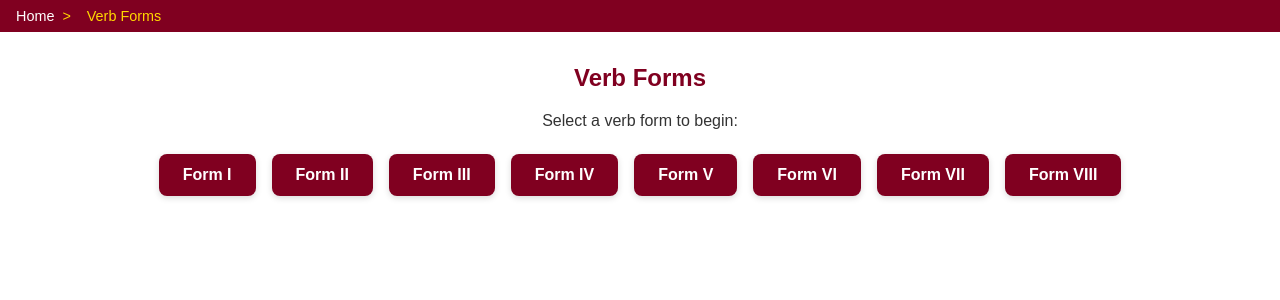
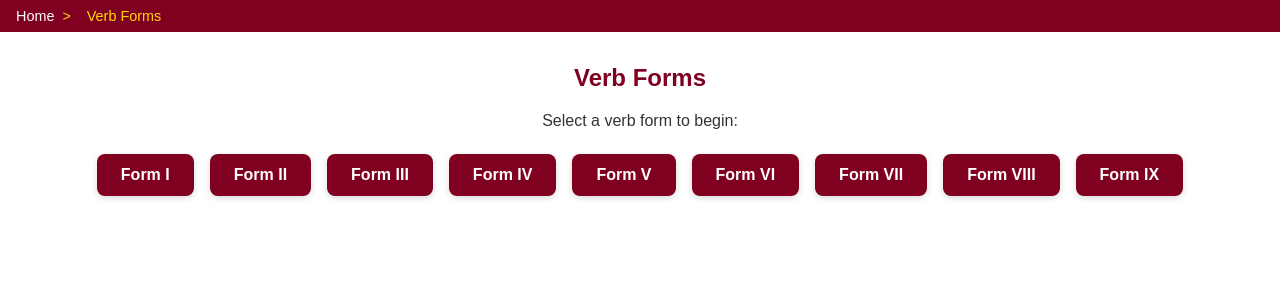
Before and after one commit to arafhossain/arabic-helper, a React (Create React App) app: page /verb-forms in a window 1280 px wide. Shown: the top 300 px of the page. Built offline with nearby package versions, Linux system fonts and the light colour scheme; a web font is replaced by a local one.

Commit message:
Add Form 9

```diff
--- a/src/data/verbForms.ts
+++ b/src/data/verbForms.ts
@@ -403,4 +403,47 @@ export const verbFormsData: VerbForm[] = [
       },
     ],
   },
+  {
+    id: "form-ix",
+    formNumber: 9,
+    name: "Form IX",
+    meaning: "Passive (Colors and Defects)",
+    root: "اِفْعَلَّ",
+    hideModes: [],
+    learnSet: [
+      { tense: "past", verb: "اِفْعَلَّ" },
+      { tense: "present", verb: "يَفْعَلُّ" },
+      { tense: "verbalNoun", verb: "اِفْعِلَالٌ" },
+      { tense: "doerPattern", verb: "مُفْعَلٌّ" },
+    ],
+    questionSet: [
+      {
+        baseVerb: "بيض",
+        tenses: {
+          past: "اِبْيَضَّ",
+          present: "يَبْيَضُّ",
+          verbalNoun: "اِبْيِضَاضٌ",
+          doerPattern: "مُبْيَضٌّ",
+        },
+      },
+      {
+        baseVerb: "حمر",
+        tenses: {
+          past: "اِحْمَرَّ",
+          present: "يَحْمَرُّ",
+          verbalNoun: "اِحْمِرَارٌ",
+          doerPattern: "مُحْمَرٌّ",
+        },
+      },
+      {
+        baseVerb: "عوج",
+        tenses: {
+          past: "اِعْوَجَّ",
+          present: "يَعْوَجُّ",
+          verbalNoun: "اِعْوِجَاجٌ",
+          doerPattern: "مُعْوَجٌّ",
+        },
+      },
+    ],
+  },
 ];
```
